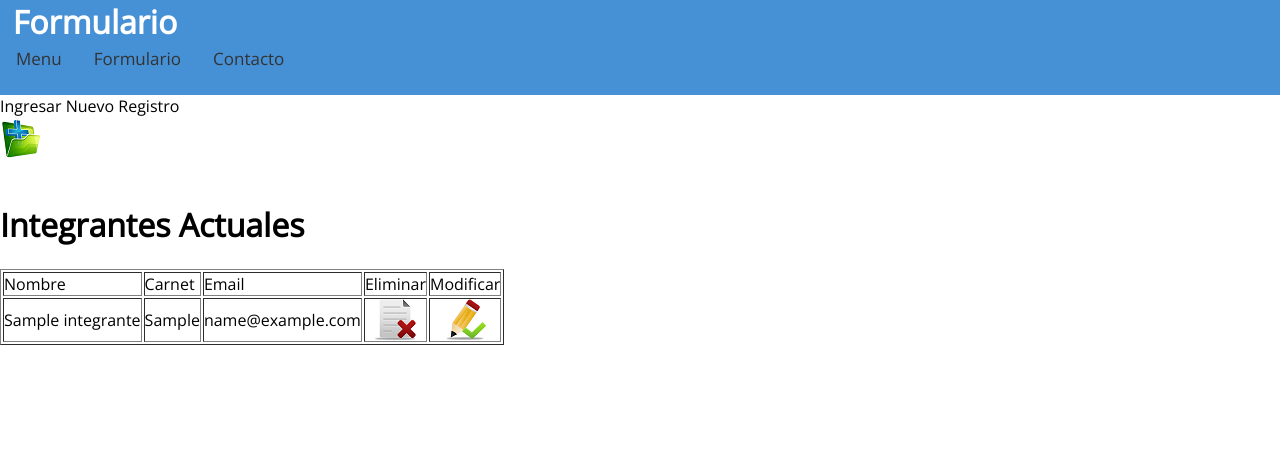
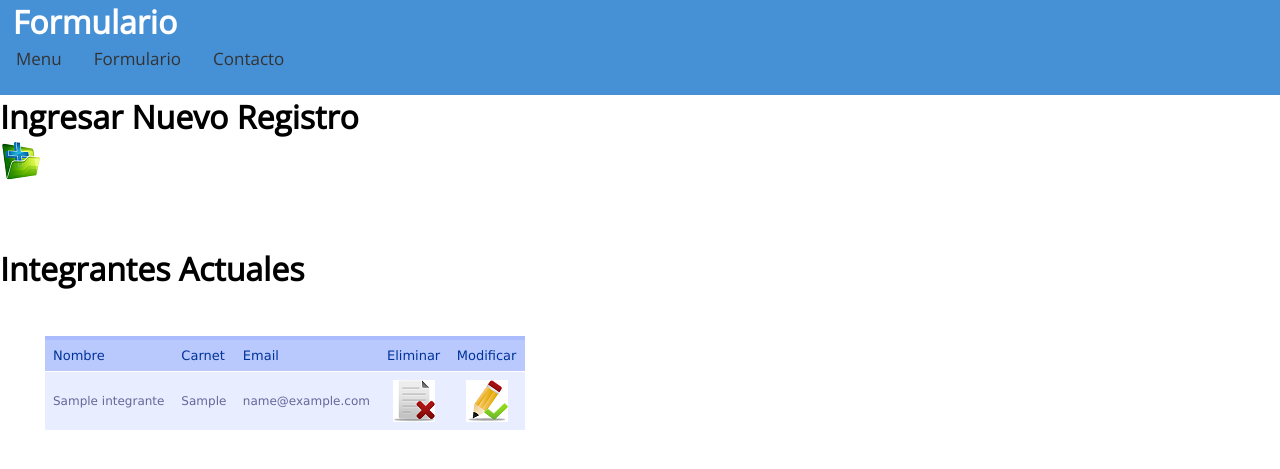
Before and after one commit to marcguzman/proyecto2dw, a PHP site: page /Formulario.php in a window 1280 px wide. Shown: the top 469 px of the page. Run offline with PHP 8.4, Linux system fonts and the light colour scheme; tables that the repository leaves empty or names only in its code hold one stand-in row (values such as "Sample post").

Commit message:
Agregacion de css tabla de datos
-Se agrega el archivo de Tabla.css

-Se valida error encontrado en la seccion de nuevo ingreso, se agrego la etiqueta </form> ya que el primer registro a la hora de eliminar redireccionaba a crear usuario

```diff
--- a/Formulario.php
+++ b/Formulario.php
@@ -6,6 +6,7 @@
         <link rel="stylesheet" href="css/estilo.css">
         <link rel="stylesheet" href="css/menu.css">
         <link rel="stylesheet" href="css/banner.css">
+        <link rel="stylesheet" href="css/tabla.css">
     </head>
      <br>
     <div class="topnav" id="myTopnav">
@@ -24,10 +25,10 @@
 
     <body>
 
-    <p>Ingresar Nuevo Registro</p>
+    <h1>Ingresar Nuevo Registro</h1><br><br>
     <form method="get" action="Altas.php">
     <input type="image" value="Enviar este formulario" src="images/Agregar.png" />
-
+    </form>
     <?php
     include ("Conexion.php");
 
@@ -52,14 +53,14 @@
 
     echo '<br><br><br>';
     echo '<h1>Integrantes Actuales</h1>';
-    echo '<br><br><br>';
+    echo '<br><br>';
 
-    echo '<table align="center" border=1><tr>';
-    echo '<td>Nombre</td>';
-    echo '<td>Carnet</td>';
-    echo '<td>Email</td>';
-    echo '<td>Eliminar</td>';
-    echo '<td>Modificar</td>';
+    echo '<table align="center" border=0 bordercolor=blue><tr>';
+    echo '<th>Nombre</th>';
+    echo '<th>Carnet</th>';
+    echo '<th>Email</th>';
+    echo '<th>Eliminar</th>';
+    echo '<th>Modificar</th>';
     echo '</tr>';
 
 
--- /dev/null
+++ b/css/tabla.css
@@ -0,0 +1,28 @@
+table {
+    font-family: "Lucida Sans Unicode", "Lucida Grande", Sans-Serif;
+    font-size: 12px;
+    margin: 45px;
+    width: 480px;
+    text-align: left;
+    border-collapse: collapse;
+    }
+
+
+th {
+    font-size: 13px;
+    font-weight: normal;
+    padding: 8px;
+    background: #b9c9fe;
+    border-top: 4px solid #aabcfe;
+    border-bottom: 1px solid #fff;
+    color: #039;
+    }
+
+td {padding: 8px;
+    background: #e8edff;
+    border-bottom: 1px solid #fff;
+    color: #669;
+    border-top: 1px solid transparent;
+    }
+
+tr:hover td { background: #d0dafd; color: #339; }
```
